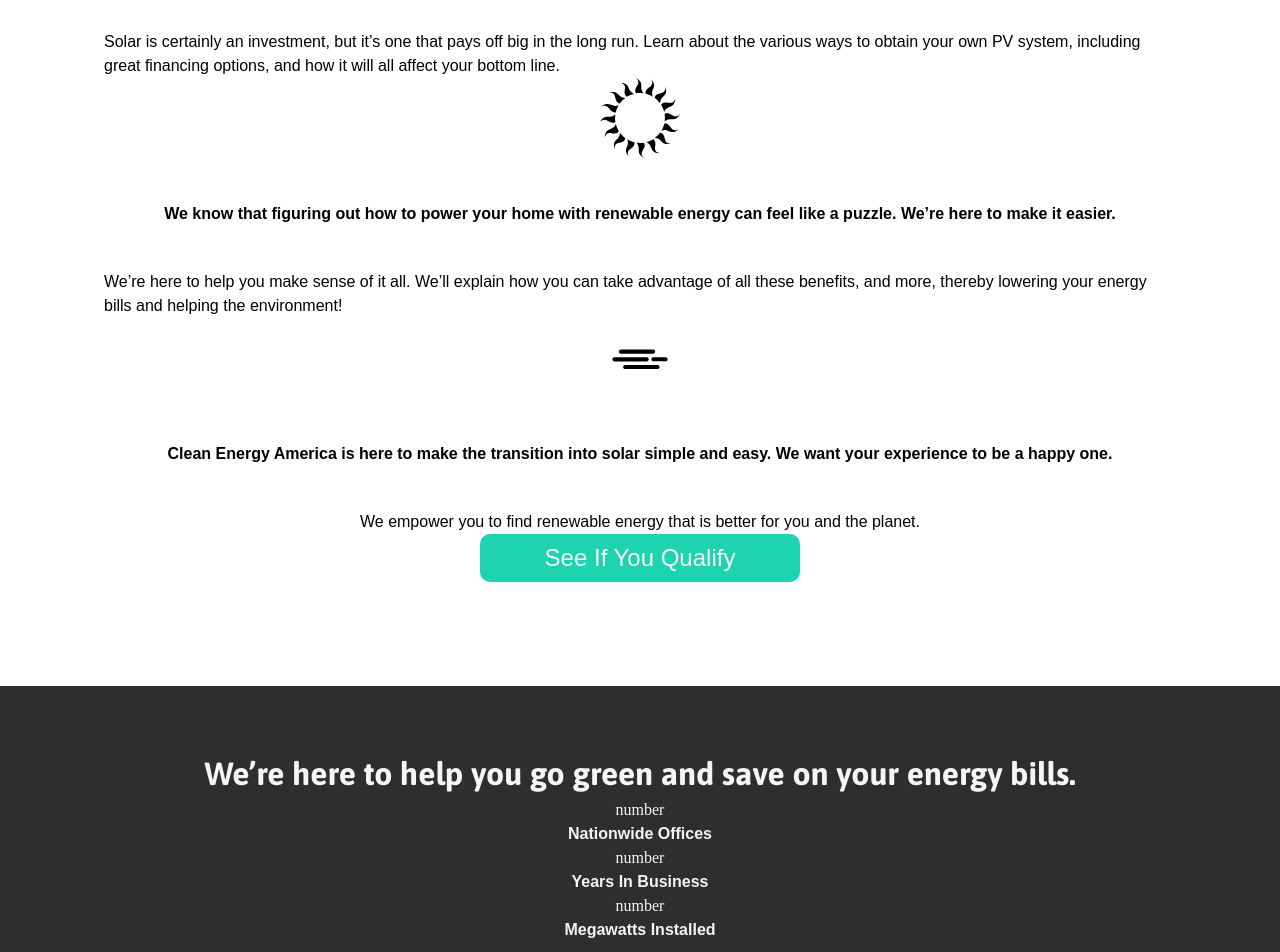
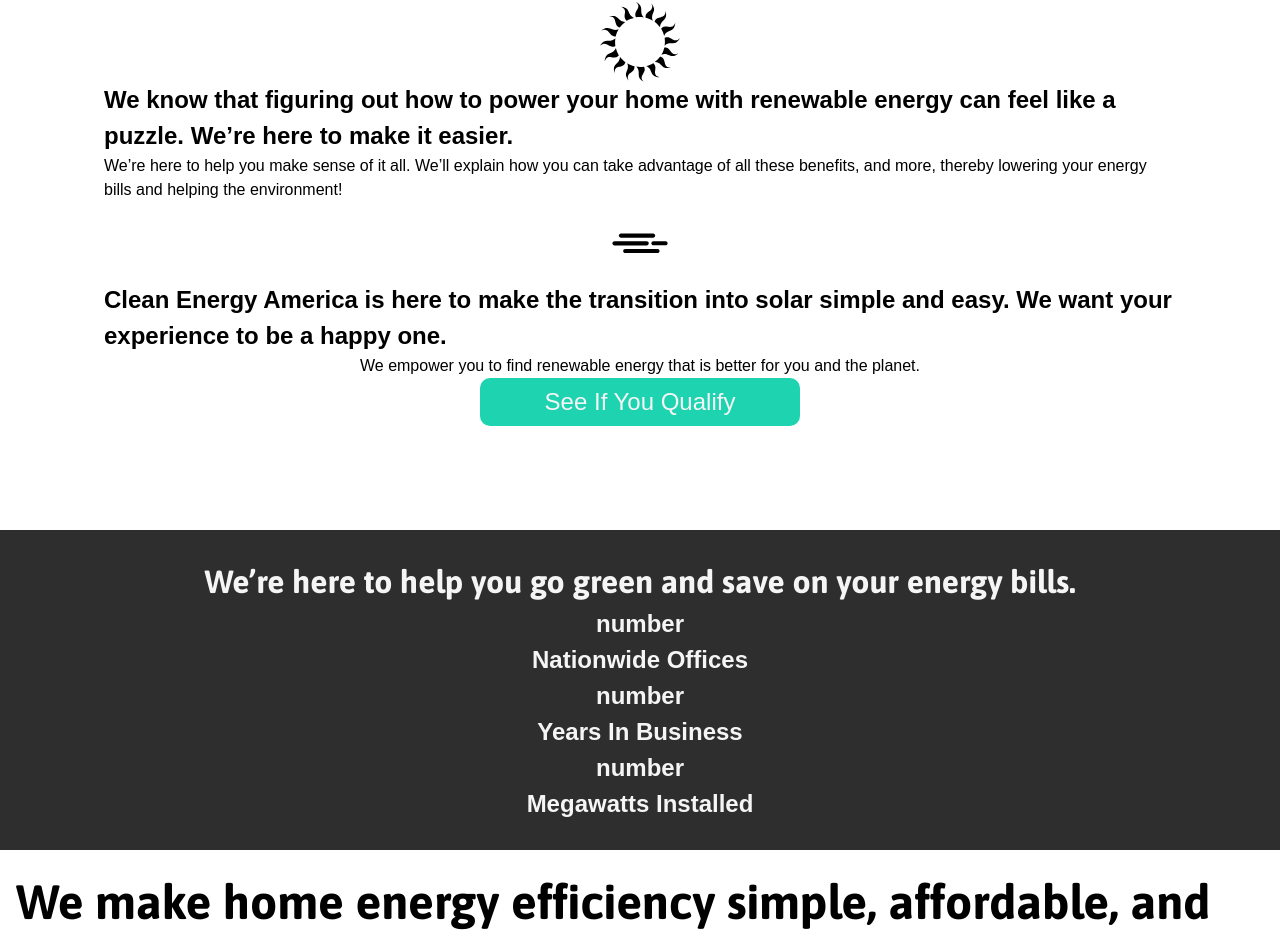
Before and after one commit to eric-santosCEA/second-solarcea, a React (Create React App) app: page / in a window 1280 px wide. Shown: the part 2131-3083 px from the top of the page. Built offline with nearby package versions, Linux system fonts and the light colour scheme.

Commit message:
changed to pass lighthouse test

```diff
--- a/src/components/Home.js
+++ b/src/components/Home.js
@@ -61,10 +61,10 @@ const Home = () => {
           program, even if you’re a first-time buyer.
         </h1>
         <IoBusinessOutline size="5rem" />
-        <h4>
+        <h2>
           You can save money. The sun delivers free, clean energy for your
           electric needs.
-        </h4>
+        </h2>
         <p>
           Solar is certainly an investment, but it’s one that pays off big in
           the long run. Learn about the various ways to obtain your own PV
@@ -72,10 +72,10 @@ const Home = () => {
           your bottom line.
         </p>
         <GrSolaris size="5rem" />
-        <h4>
+        <h2>
           We know that figuring out how to power your home with renewable energy
           can feel like a puzzle. We’re here to make it easier.
-        </h4>
+        </h2>
         <p>
           We’re here to help you make sense of it all. We’ll explain how you can
           take advantage of all these benefits, and more, thereby lowering your
@@ -83,10 +83,10 @@ const Home = () => {
         </p>
         <WiWindy size="5rem" />
 
-        <h4>
+        <h2>
           Clean Energy America is here to make the transition into solar simple
           and easy. We want your experience to be a happy one.
-        </h4>
+        </h2>
         <p>
           We empower you to find renewable energy that is better for you and the
           planet.
@@ -99,12 +99,12 @@ const Home = () => {
       {/* another dark info section */}
       <section className="second-dark-info">
         <h1>We’re here to help you go green and save on your energy bills.</h1>
-        <div>number</div>
-        <h4>Nationwide Offices</h4>
-        <div>number</div>
-        <h4>Years In Business </h4>
-        <div>number</div>
-        <h4>Megawatts Installed</h4>
+        <h2>number</h2>
+        <h2>Nationwide Offices</h2>
+        <h2>number</h2>
+        <h2>Years In Business </h2>
+        <h2>number</h2>
+        <h2>Megawatts Installed</h2>
       </section>
 
       {/* another white info section with images*/}
```
